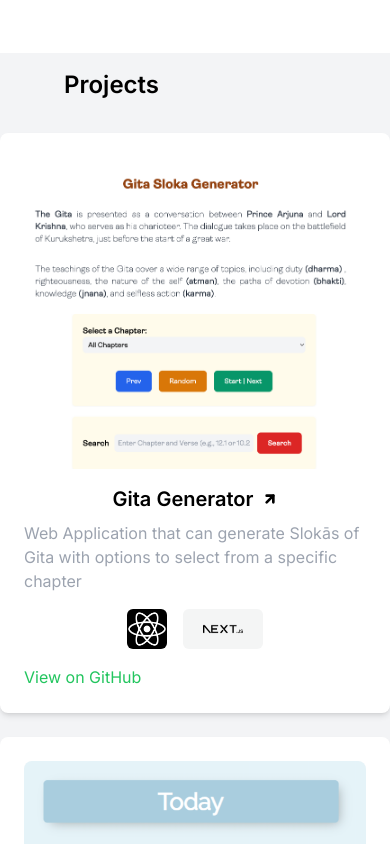
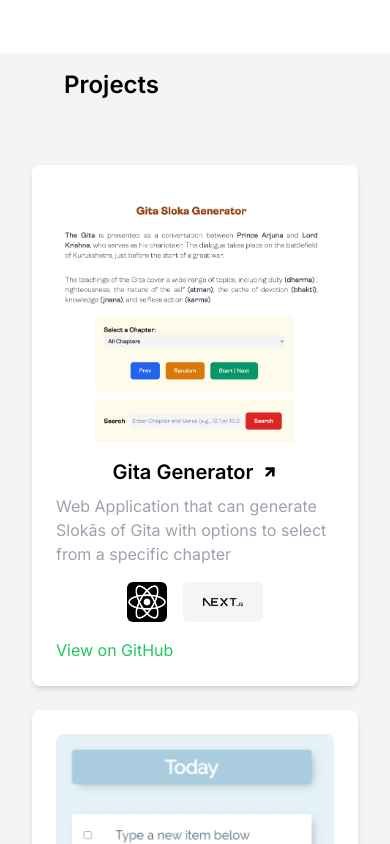
Before and after one commit to psidh/Domain, a Next.js app: page / in a window 390 px wide. Shown: the part 2400-3244 px from the top of the page. Built offline with nearby package versions, Linux system fonts and the light colour scheme.

Commit message:
projects section made responsive

```diff
--- a/src/app/components/Projects.js
+++ b/src/app/components/Projects.js
@@ -8,7 +8,7 @@ const Projects = () => {
     <section className="dark:bg-black bg-gray-100 py-4 md:py-12">
       <div className="container mx-auto md:text-center">
         <h2 className="md:text-4xl text-2xl px-16 text-left font-semibold mb-8">Projects</h2>
-        <div className="grid grid-cols-1 md:grid-cols-2 lg:grid-cols-3 gap-6">
+        <div className="grid grid-cols-1 gap-6 p-8 md:grid-cols-2 lg:grid-cols-3 md:gap-6 lg:gap-6">
         {projectsData.map((project, index) => (
           <div key={index} className="dark:bg-gray-900 bg-white shadow-md rounded-lg p-6 mx-auto transform hover:scale-105 transition duration-200">
               {/* eslint-disable-next-line @next/next/no-img-element */}
@@ -35,7 +35,7 @@ const Projects = () => {
                 <div key={techIndex} className="flex items-center"> {tech.img} </div>
               ))}
             </div>
-            <a href={project.link} target="_blank" rel="noopener noreferrer" className="text-green-500 hover:underline hover:underline-offset-2 ">
+            <a href={project.link} target="_blank" rel="noopener noreferrer" className="text-green-500 text-center hover:underline hover:underline-offset-2 ">
               View on GitHub
             </a>
           </div>
```
